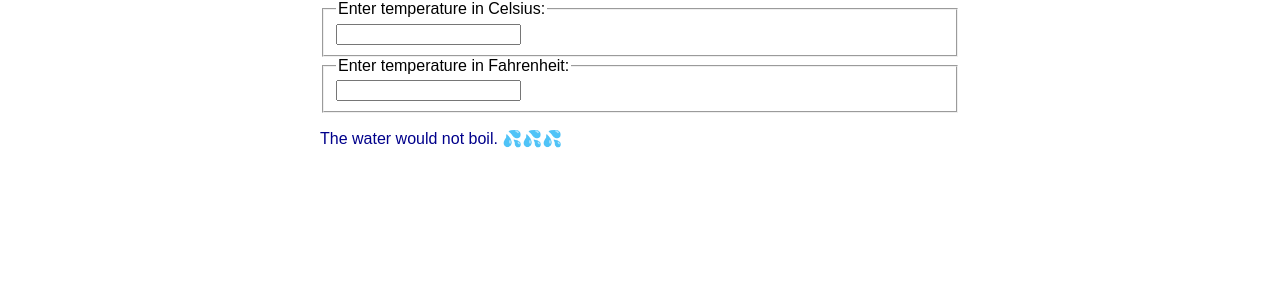
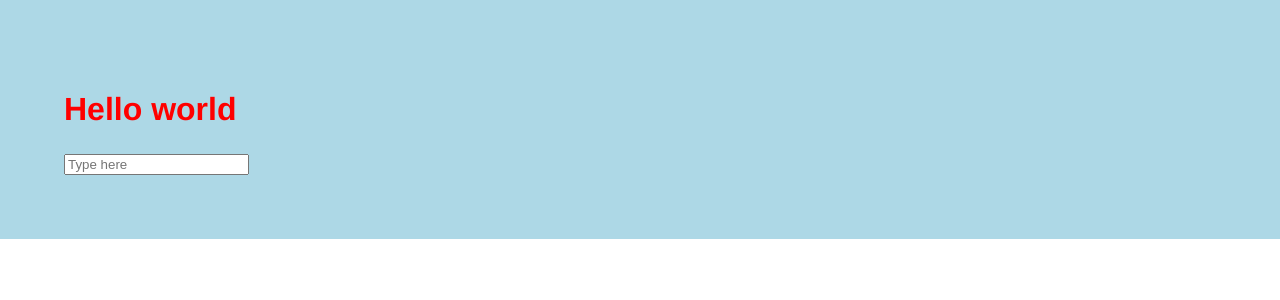
Before and after one commit to ericgold/hacko-react, a React (Create React App) app: page / in a window 1280 px wide. Shown: the top 300 px of the page. Built offline with nearby package versions, Linux system fonts and the light colour scheme.

Commit message:
styled components

```diff
--- a/package.json
+++ b/package.json
@@ -7,7 +7,8 @@
   },
   "dependencies": {
     "react": "^15.6.1",
-    "react-dom": "^15.6.1"
+    "react-dom": "^15.6.1",
+    "styled-components": "^2.1.2"
   },
   "scripts": {
     "start": "react-scripts start",
--- a/src/App.js
+++ b/src/App.js
@@ -9,14 +9,17 @@ import './App.css';
 //import ColorPicker from './ColorPicker';
 //import Contacts from './Contacts';
 //import TodoList from './TodoList';
-//import Login from './Login';
-import Calculator from './Calculator';
+import Login from './Login';
+//import Calculator from './Calculator';
+//import Avatar from './Avatar';
+//import InitialAvatar from './InitialAvatar';
+import StyledComponents from './StyledComponents';
 
 class App extends React.Component {
   render() {
     return (
-      <div className="container">
-        <Calculator />
+      <div>
+        <StyledComponents />
       </div>
 
     );
--- /dev/null
+++ b/src/Avatar.js
@@ -0,0 +1,21 @@
+import React from 'react';
+
+
+function Avatar(props) {
+	return (
+		<div style={{
+			display: 'flex',
+			alignItems: 'center',
+			justifyContent: 'center',
+			height: '50px',
+			width: '50px',
+			borderRadius: '25px',
+			color: `${props.foregroundColor}`,
+			background: `${props.backgroundColor}`
+		}}>
+			{props.children}
+		</div>
+	)
+}
+
+export default Avatar;
--- /dev/null
+++ b/src/InitialAvatar.js
@@ -0,0 +1,18 @@
+import React from 'react';
+import Avatar from './Avatar';
+
+function InitialAvatar(props) {
+	return (
+		<div>
+			<Avatar backgroundColor="black" foregroundColor="white">
+			H
+		</Avatar>
+		<Avatar backgroundColor="indianred" foregroundColor="mistyrose">
+			D
+		</Avatar>
+		</div>
+
+	)
+}
+
+export default InitialAvatar;
--- a/src/Login.js
+++ b/src/Login.js
@@ -1,4 +1,5 @@
 import React from 'react';
+import LoginInput from './LoginInput';
 import './login.css';
 
 class Login extends React.Component {
@@ -72,22 +73,24 @@ class Login extends React.Component {
 				<h1>Login</h1>
 				<form>
 					<div>
-						<input type="email"
+						<LoginInput
+									 type="email"
 									 id="username"
 									 placeholder="name@domain.com"
 									 onChange={this.handleUsername}
-									 required/>
+									 />
 						<label htmlFor="username">UserName</label>
 					</div>
 
 					<div>
-						<input type="password"
+						<LoginInput
+									 type="password"
 									 id="password"
 									 placeholder="At least 6 characters"
 									 minLength="6"
 									 pattern="[0-9a-fA-F]{6,20}"
 									 onChange={this.handlePassword}
-									 required/>
+									 />
 						<label htmlFor="password">Password</label>
 					</div>
 
--- /dev/null
+++ b/src/LoginInput.js
@@ -0,0 +1,22 @@
+import React from 'react';
+
+function LoginInput(props) {
+	return (
+		<div>
+			<input
+				type={props.type}
+				id={props.id}
+				placeholder={props.placeholder}
+				onChange={props.onChange}
+				minLength={props.minLength}
+				pattern={props.pattern}
+				required/>
+			<label htmlFor=""></label>
+		</div>
+	)
+
+
+
+}
+
+export default LoginInput;
--- /dev/null
+++ b/src/StyledComponents.js
@@ -0,0 +1,27 @@
+import React from 'react';
+import styled from 'styled-components';
+
+const Wrapper = styled.section`
+	padding: 4rem;
+	background: ${(props) => props.primary ? 'lightblue' : 'lightgray'};
+`;
+
+const Title = styled.h1`
+	font-size: 2rem;
+	color: red;
+	font-family: helvetica;
+`;
+
+const MyInput = styled.input`
+`;
+
+function StyledComponents() {
+	return (
+		<Wrapper primary>
+			<Title>Hello world</Title>
+			<MyInput placeholder="Type here"/>
+		</Wrapper>
+	)
+}
+
+export default StyledComponents;
```
